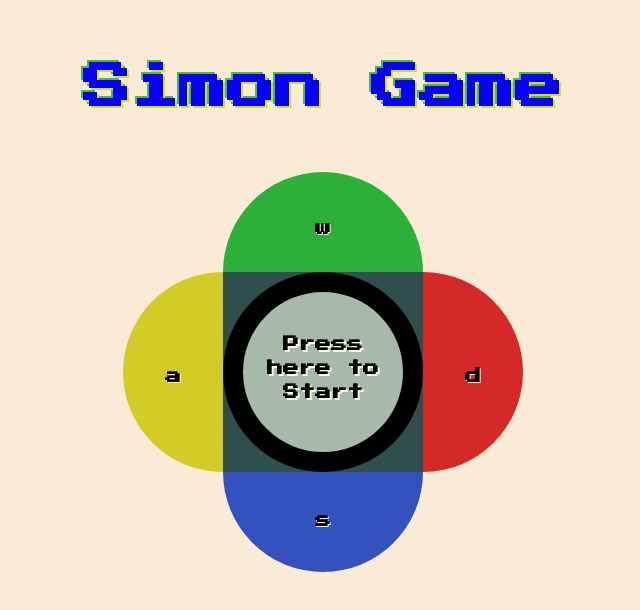
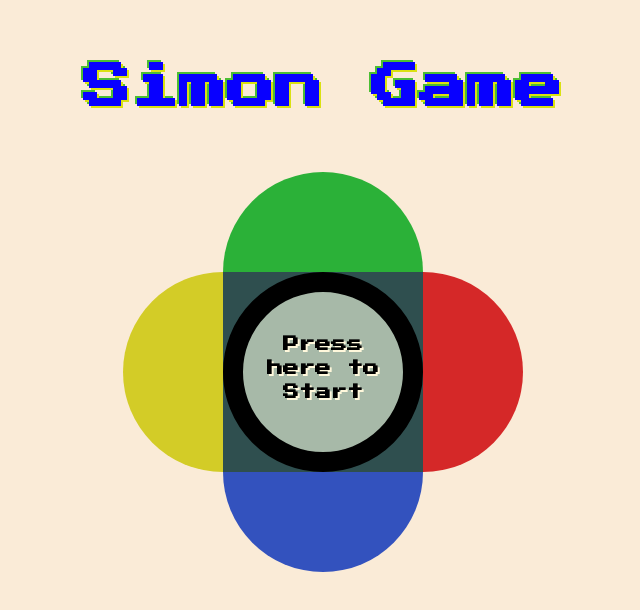
Before and after one commit to uepzues/Simon-Game, a plain HTML site: page index.html in a window 1280 px wide. Shown: the part 112-722 px from the top of the page, without its empty margins (317-957 px from the left). Drawn offline with nearby package versions, Linux system fonts and the light colour scheme.

Commit message:
added favicon removed letters in html will add later

```diff
--- a/index.html
+++ b/index.html
@@ -4,7 +4,10 @@
     <meta charset="UTF-8" />
     <meta http-equiv="X-UA-Compatible" content="IE=edge" />
     <meta name="viewport" content="width=device-width, initial-scale=1.0" />
-    <title>Document</title>
+
+    <link rel="shortcut icon" href="assets/favicon.ico" type="image/x-icon" />
+
+    <title>Simon Game</title>
 
     <!-- google fonts -->
     <link rel="preconnect" href="https://fonts.googleapis.com" />
@@ -24,18 +27,21 @@
         <div class="console">
           <div class="console__set">
             <div class="blank"></div>
-            <div type="button" id="green" class="console__colors W green">w</div>
+            <div type="button" id="green" class="console__colors W green"></div>
             <div class="blank"></div>
-            <div type="button" id="yellow"  class="console__colors A yellow">a</div>
+            <div
+              type="button"
+              id="yellow"
+              class="console__colors A yellow"></div>
             <div class="level">
               <span class="levWrap">
                 <span class="start">Press here to Start</span>
                 <span class="level-text">LV</span><span class="levNum">1</span>
               </span>
             </div>
-            <div type="button" id="red"  class="console__colors D red">d</div>
+            <div type="button" id="red" class="console__colors D red"></div>
             <div class="blank"></div>
-            <div type="button" id="blue"  class="console__colors S blue">s</div>
+            <div type="button" id="blue" class="console__colors S blue"></div>
             <div class="blank"></div>
           </div>
         </div>
```
Also changed, not shown: assets/favicon.ico (added).
